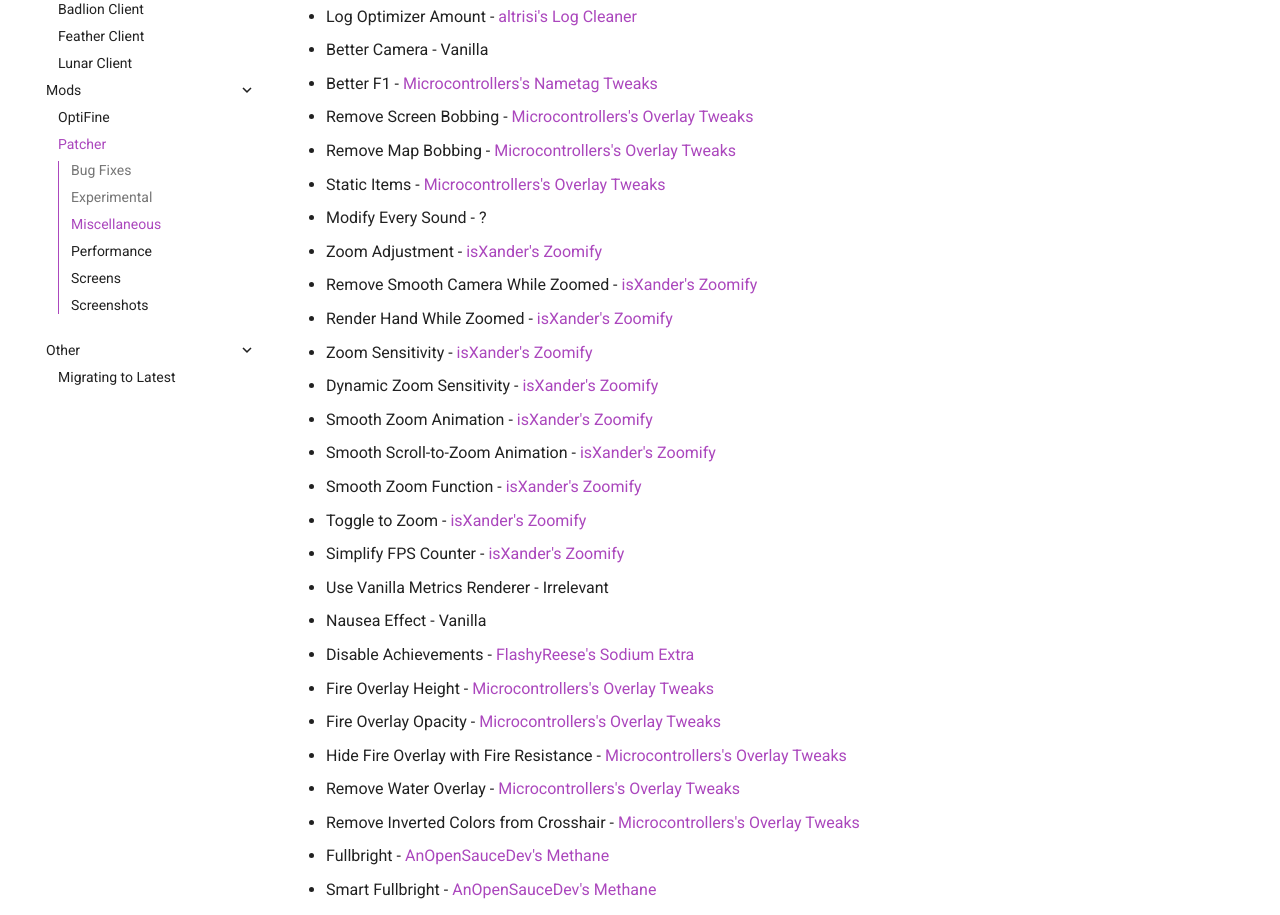
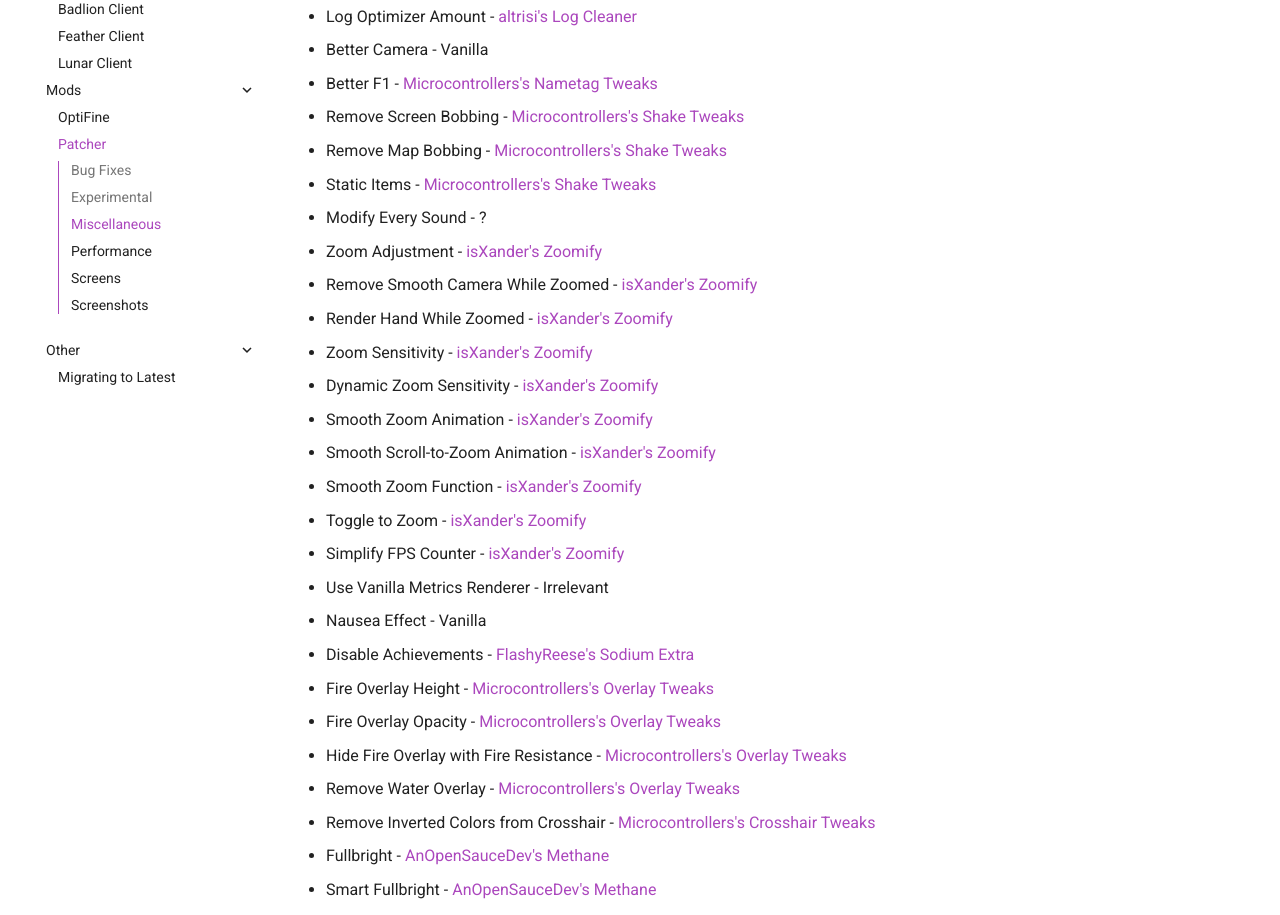
Before and after one commit to MicrocontrollersDev/Alternatives, an MkDocs documentation site: the page built from docs/latest/patcher.md, in a window 1280 px wide and 1400 px high, scrolled down 1180 px. Shown: the part 153-1068 px from the top of the window. Built offline with MkDocs 1.6.1 and Material for MkDocs 9.7.7, drawn with Linux system fonts in a browser that asks for light colours; comment, search, counter and statistics services are not loaded; some of the changed text lies outside the part shown.

Commit message:
move some overlaytweaks stuff

```diff
--- a/docs/latest/patcher.md
+++ b/docs/latest/patcher.md
@@ -39,9 +39,9 @@
 - Log Optimizer Amount - [altrisi's Log Cleaner](https://modrinth.com/mod/log-cleaner)
 - Better Camera - Vanilla
 - Better F1 - [Microcontrollers's Nametag Tweaks](https://modrinth.com/mod/nametagtweaks)
-- Remove Screen Bobbing - [Microcontrollers's Overlay Tweaks](https://modrinth.com/mod/overlaytweaks)
-- Remove Map Bobbing - [Microcontrollers's Overlay Tweaks](https://modrinth.com/mod/overlaytweaks)
-- Static Items - [Microcontrollers's Overlay Tweaks](https://modrinth.com/mod/overlaytweaks)
+- Remove Screen Bobbing - [Microcontrollers's Shake Tweaks](https://modrinth.com/mod/shaketweaks)
+- Remove Map Bobbing - [Microcontrollers's Shake Tweaks](https://modrinth.com/mod/shaketweaks)
+- Static Items - [Microcontrollers's Shake Tweaks](https://modrinth.com/mod/shaketweaks)
 - Modify Every Sound - ?
 - Zoom Adjustment - [isXander's Zoomify](https://modrinth.com/mod/zoomify)
 - Remove Smooth Camera While Zoomed - [isXander's Zoomify](https://modrinth.com/mod/zoomify)
@@ -60,7 +60,7 @@
 - Fire Overlay Opacity - [Microcontrollers's Overlay Tweaks](https://modrinth.com/mod/overlaytweaks)
 - Hide Fire Overlay with Fire Resistance - [Microcontrollers's Overlay Tweaks](https://modrinth.com/mod/overlaytweaks)
 - Remove Water Overlay - [Microcontrollers's Overlay Tweaks](https://modrinth.com/mod/overlaytweaks)
-- Remove Inverted Colors from Crosshair - [Microcontrollers's Overlay Tweaks](https://modrinth.com/mod/overlaytweaks)
+- Remove Inverted Colors from Crosshair - [Microcontrollers's Crosshair Tweaks](https://modrinth.com/mod/crosshairtweaks)
 - Fullbright - [AnOpenSauceDev's Methane](https://modrinth.com/mod/methane)
 - Smart Fullbright - [AnOpenSauceDev's Methane](https://modrinth.com/mod/methane)
 - Show Own Nametag - [Microcontrollers's Nametag Tweaks](https://modrinth.com/mod/nametagtweaks)
@@ -162,7 +162,7 @@
 - Image Preview Width - ?
 - Inventory Position - Vanilla
 - Click Out of Containers - ?
-- Inventory Scale - [Microcontrollers's Overlay Tweaks](https://modrinth.com/mod/overlaytweaks)
+- Inventory Scale - [Microcontrollers's Inventory Scale](https://modrinth.com/mod/inventoryscale)
 - Tab Opacity - [Microcontrollers's Tab Tweaks](https://modrinth.com/mod/tabtweaks)
 - Tab Height - [Microcontrollers's Tab Tweaks](https://modrinth.com/mod/tabtweaks)
 - Set Tab Height - [Microcontrollers's Tab Tweaks](https://modrinth.com/mod/tabtweaks)
```
